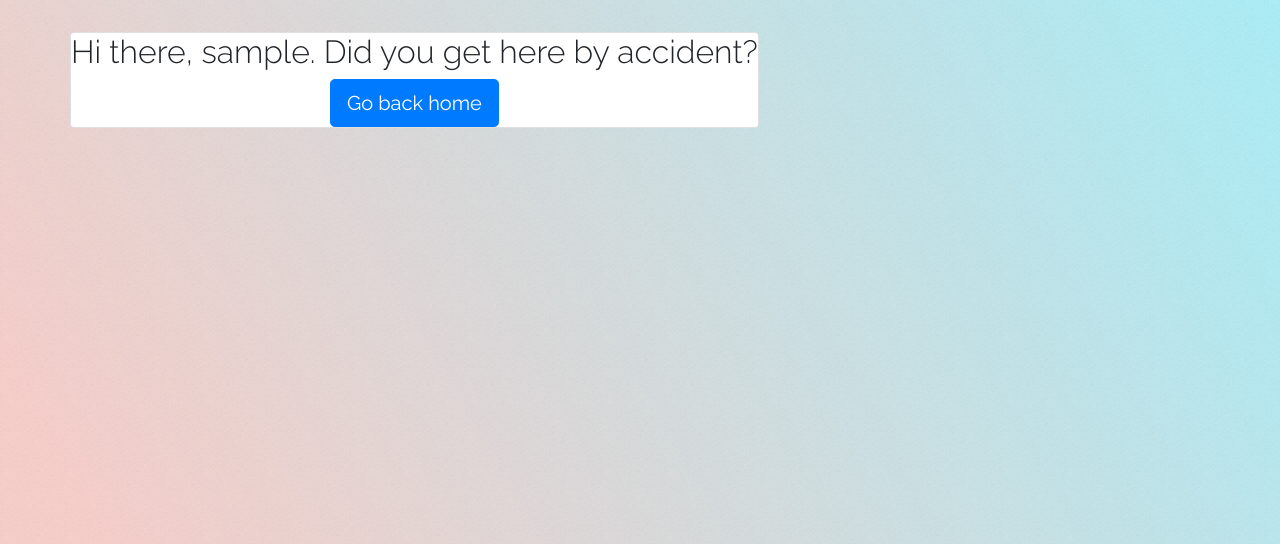
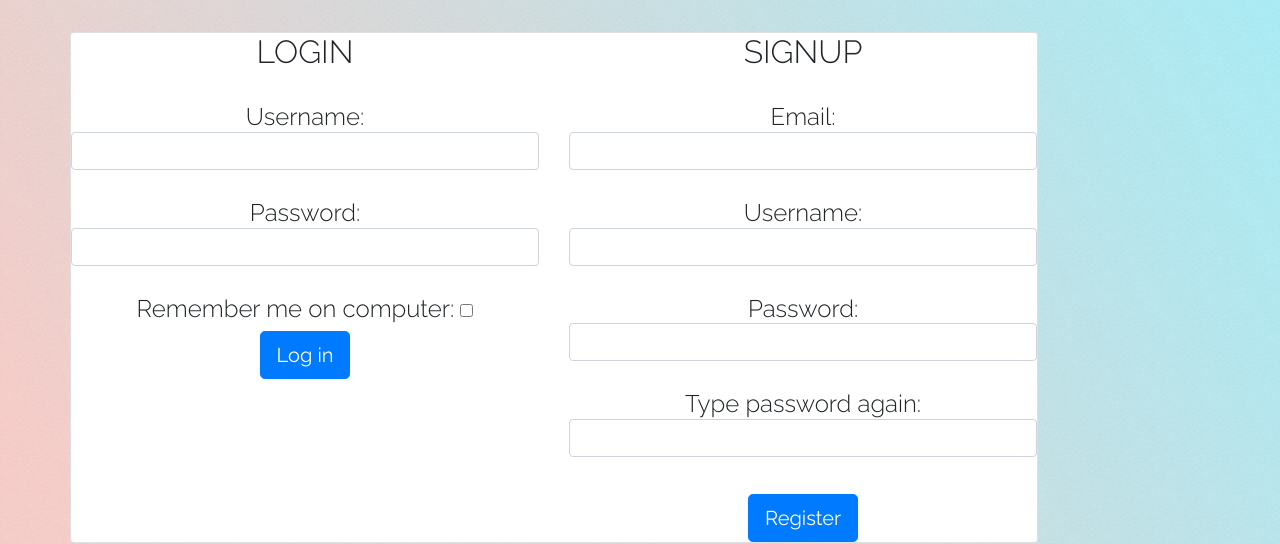
Before and after one commit to sandspider2234/Logic_Trainer, a Flask app: template templates/login.html in a window 1280 px wide. Shown: the part 256-800 px from the top of the page. Run offline with Flask 2, Linux system fonts and the light colour scheme; the template is opened without the code that fills it: values that come from a table or form of the project are taken from there, others are empty; the visitor is signed in with stand-in values (Sample User, id 1); some libraries are stand-ins or nearby versions.

Commit message:
Added grid system to login.html to better seperate login and signup.

```diff
--- a/routes.py
+++ b/routes.py
@@ -99,6 +99,7 @@ def tester():
 @app.route('/login', methods=['GET', 'POST'])
 def login():
     if not flask_login.current_user.is_anonymous:
+        flask.flash('Already logged in!', 'error')
         return flask.redirect('/')
     login_form = forms.LoginForm(prefix='login_form')
     signup_form = forms.SignupForm(prefix='signup_form')
@@ -109,7 +110,7 @@ def login():
                 cursor.execute(sql, (signup_form.username.data, signup_form.email.data))
                 result = cursor.fetchone()
                 if result:
-                    flask.flash('Usernname or email already exist!')
+                    flask.flash('Username or email already exist!', 'error')
                     return flask.redirect('/login')
             with connection.cursor() as cursor:
                 sql = "INSERT INTO users (username, email, password, score) VALUES (%s, %s, SHA1(%s), 0)"
--- a/templates/login.html
+++ b/templates/login.html
@@ -2,7 +2,8 @@
 {% set active_page = 'Login' %}
 
 {% block content %}
-{% if not current_user.is_authenticated %}
+<div class="row">
+	<div class="col-md-6">
 		<h2>LOGIN</h2><br>
 		<form autocomplete="on" action="" method="post">
 			{{ login_form.hidden_tag() }}
@@ -19,7 +20,8 @@
 				</div>
 			</div>
 		</form>
-	<hr>
+	</div>
+	<div class="col-md-6">
 		<h2>SIGNUP</h2><br>
 		<form autocomplete="on" action="" method="post">
 			{{ signup_form.hidden_tag() }}
@@ -39,17 +41,11 @@
 				</div>
 			</div>
 		</form>
-	<hr>
-{% else %}
-	<h2>Hi there, {{current_user.username }}. Did you get here by accident?</h2>
-	<div style="text-align: center">
-		<div style="display: inline-block">
-			<button type="button" class="btn btn-primary btn-lg" onclick="location.href='/';" autocomplete="off">Go back home</button>
 	</div>
 </div>
-{% endif %}
 {% with messages = get_flashed_messages(with_categories=true) %}
 	{% if messages %}
+		<hr>
 		{% for category, message in messages %}
 			{% if category == "error" %}
 				<div class="alert alert-danger" role="alert">
```
Lines whose indentation alone changed are shown as unchanged.
